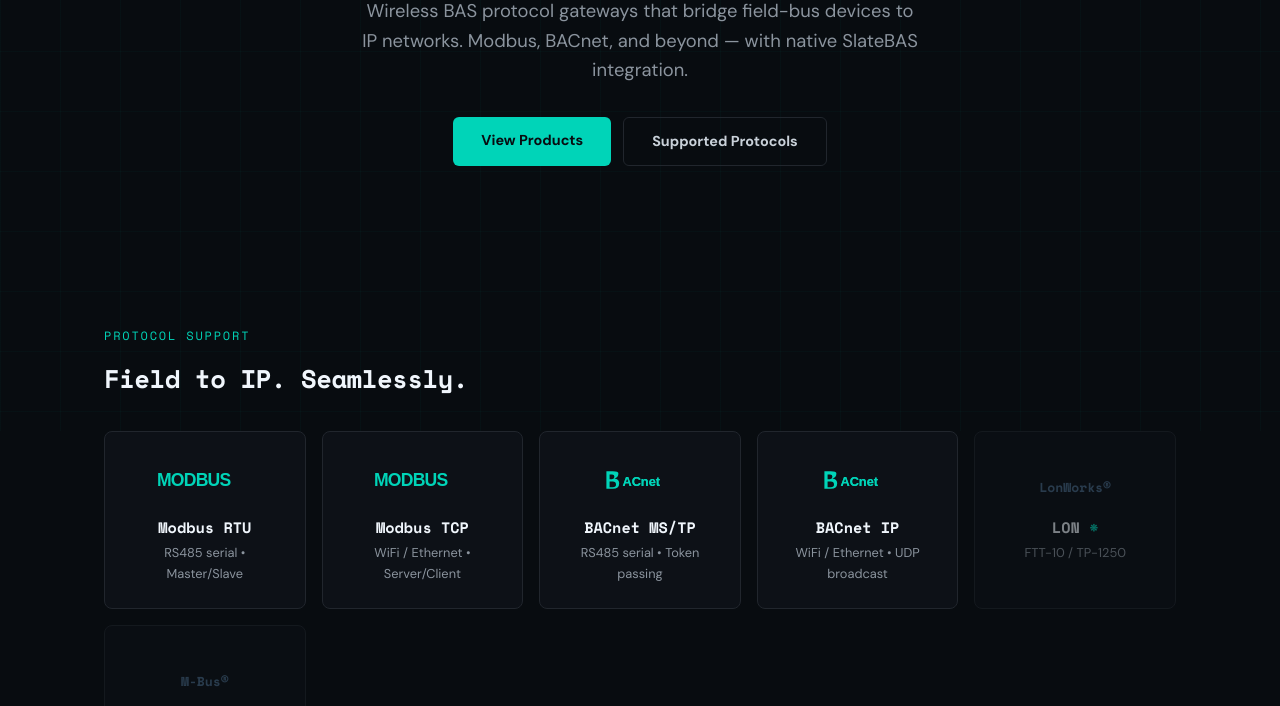
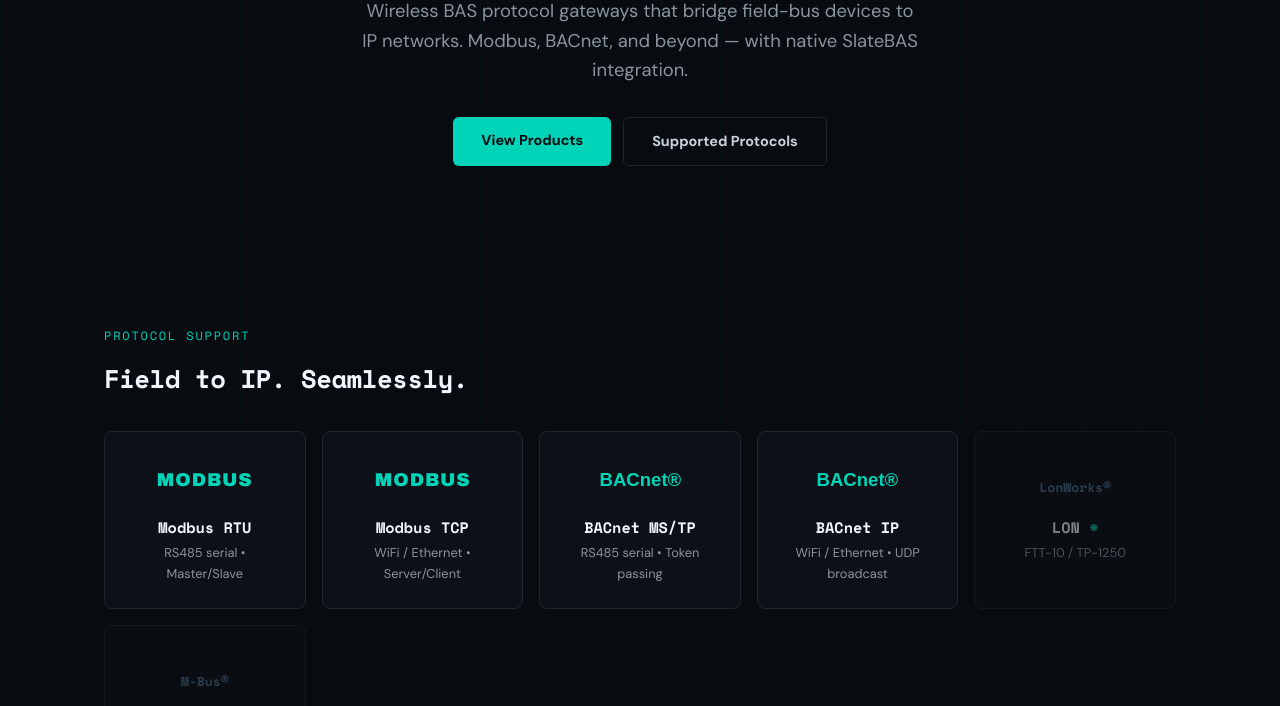
Before and after one commit to DHCautomation/fieldtunnel, a plain HTML site: page index.html in a window 1280 px wide. Shown: the part 369-1075 px from the top of the page. Drawn offline with nearby package versions, Linux system fonts and the light colour scheme.

Commit message:
fix: clean text SVG logos for Modbus and BACnet
Co-Authored-By: Claude Opus 4.6 (1M context) <noreply@anthropic.com>

```diff
--- a/index.html
+++ b/index.html
@@ -132,22 +132,22 @@ footer p{font-size:.8rem;color:var(--muted);margin-top:8px}
   <h2>Field to IP. Seamlessly.</h2>
   <div class="proto-grid">
     <div class="proto-card">
-      <div class="icon"><svg viewBox="0 0 120 30" height="24" xmlns="http://www.w3.org/2000/svg"><text x="0" y="22" font-family="Arial,sans-serif" font-size="22" font-weight="900" fill="#00d4b8" letter-spacing="-1">MODBUS</text></svg></div>
+      <div class="icon"><svg viewBox="0 0 120 28" height="26" xmlns="http://www.w3.org/2000/svg"><text x="60" y="22" text-anchor="middle" font-family="Arial Black,Arial,sans-serif" font-size="20" font-weight="900" fill="#00d4b8" letter-spacing="1">MODBUS</text></svg></div>
       <h3>Modbus RTU</h3>
       <p>RS485 serial &bull; Master/Slave</p>
     </div>
     <div class="proto-card">
-      <div class="icon"><svg viewBox="0 0 120 30" height="24" xmlns="http://www.w3.org/2000/svg"><text x="0" y="22" font-family="Arial,sans-serif" font-size="22" font-weight="900" fill="#00d4b8" letter-spacing="-1">MODBUS</text></svg></div>
+      <div class="icon"><svg viewBox="0 0 120 28" height="26" xmlns="http://www.w3.org/2000/svg"><text x="60" y="22" text-anchor="middle" font-family="Arial Black,Arial,sans-serif" font-size="20" font-weight="900" fill="#00d4b8" letter-spacing="1">MODBUS</text></svg></div>
       <h3>Modbus TCP</h3>
       <p>WiFi / Ethernet &bull; Server/Client</p>
     </div>
     <div class="proto-card">
-      <div class="icon"><svg viewBox="0 0 100 30" height="24" xmlns="http://www.w3.org/2000/svg"><path d="M8,4 L8,26 L16,26 Q24,26 24,19 Q24,14 18,13 Q23,12 23,7 Q23,4 16,4 Z M12,8 L15,8 Q18,8 18,11 Q18,14 15,14 L12,14 Z M12,17 L16,17 Q20,17 20,21 Q20,24 16,24 L12,24 Z" fill="#00d4b8"/><text x="28" y="22" font-family="Arial,sans-serif" font-size="16" font-weight="700" fill="#00d4b8">ACnet</text><text x="28" y="22" font-family="Arial,sans-serif" font-size="16" font-weight="700" fill="#00d4b8">ACnet</text></svg></div>
+      <div class="icon"><svg viewBox="0 0 100 28" height="26" xmlns="http://www.w3.org/2000/svg"><text x="50" y="22" text-anchor="middle" font-family="Arial,sans-serif" font-size="20" font-weight="700" fill="#00d4b8">BACnet®</text></svg></div>
       <h3>BACnet MS/TP</h3>
       <p>RS485 serial &bull; Token passing</p>
     </div>
     <div class="proto-card">
-      <div class="icon"><svg viewBox="0 0 100 30" height="24" xmlns="http://www.w3.org/2000/svg"><path d="M8,4 L8,26 L16,26 Q24,26 24,19 Q24,14 18,13 Q23,12 23,7 Q23,4 16,4 Z M12,8 L15,8 Q18,8 18,11 Q18,14 15,14 L12,14 Z M12,17 L16,17 Q20,17 20,21 Q20,24 16,24 L12,24 Z" fill="#00d4b8"/><text x="28" y="22" font-family="Arial,sans-serif" font-size="16" font-weight="700" fill="#00d4b8">ACnet</text><text x="28" y="22" font-family="Arial,sans-serif" font-size="16" font-weight="700" fill="#00d4b8">ACnet</text></svg></div>
+      <div class="icon"><svg viewBox="0 0 100 28" height="26" xmlns="http://www.w3.org/2000/svg"><text x="50" y="22" text-anchor="middle" font-family="Arial,sans-serif" font-size="20" font-weight="700" fill="#00d4b8">BACnet®</text></svg></div>
       <h3>BACnet IP</h3>
       <p>WiFi / Ethernet &bull; UDP broadcast</p>
     </div>
```
